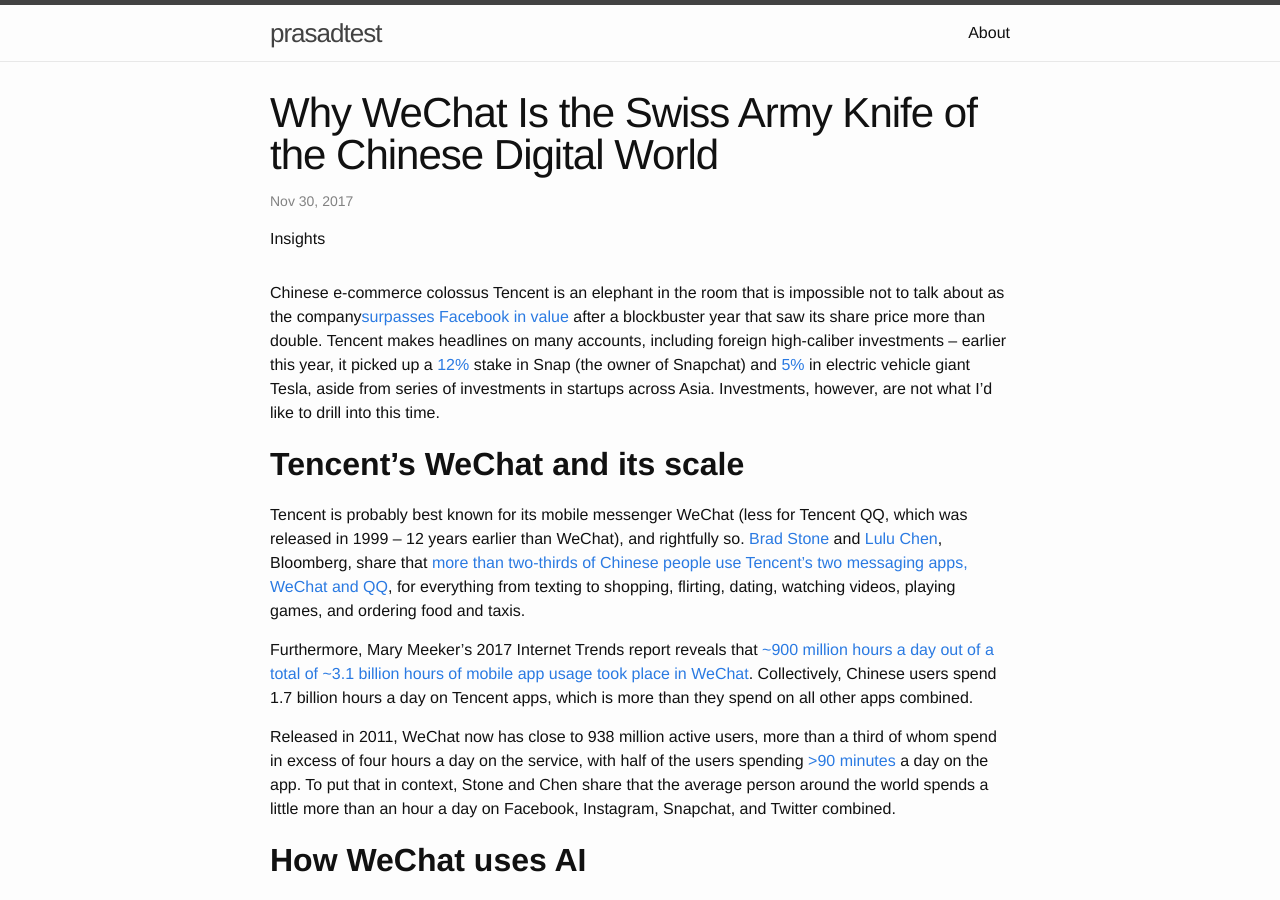
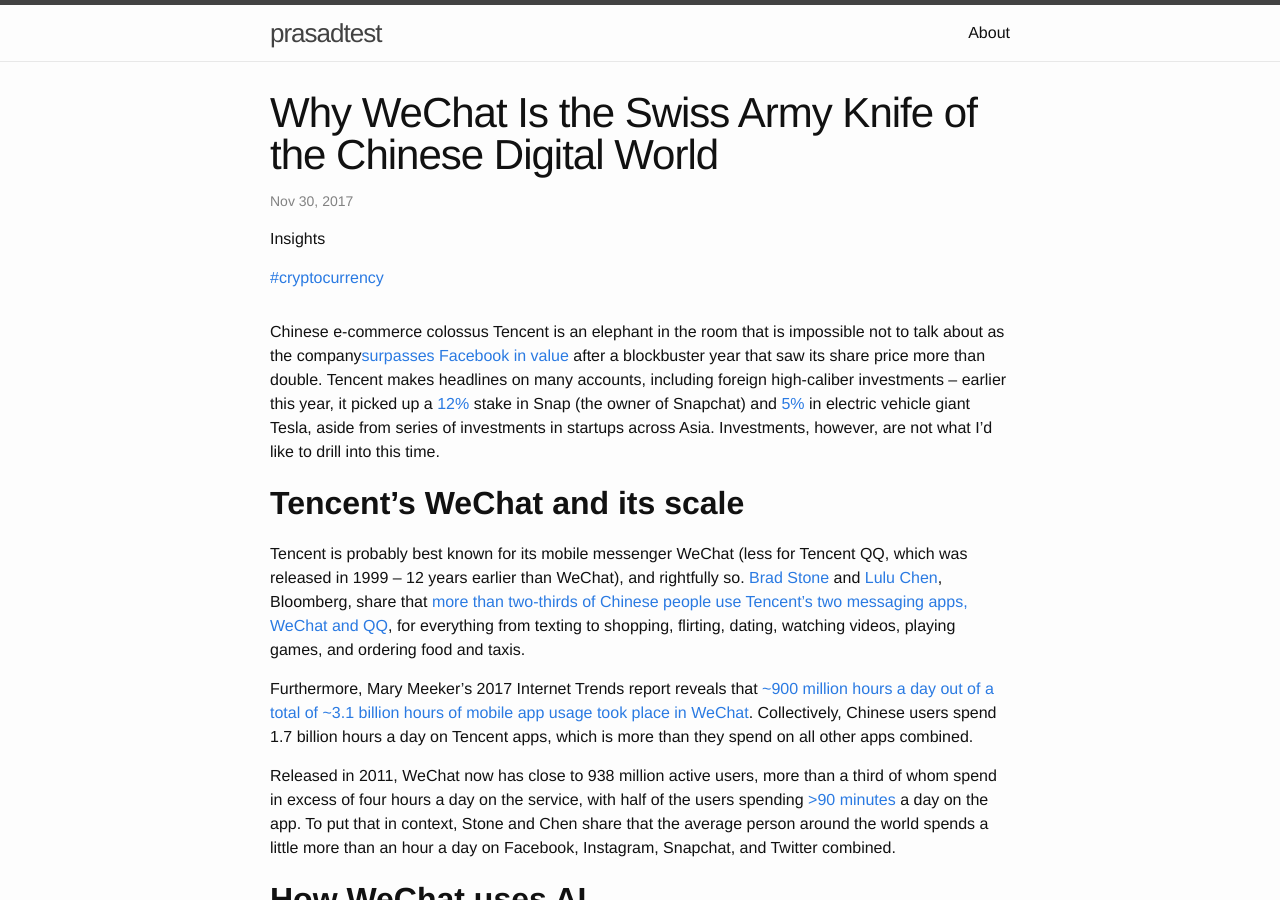
Before and after one commit to prasadltp/testweb, a Jekyll site: the page built from _posts/2017-11-30-why-wechat-is-the-swiss-army-knife-of-the-chinese-digital-world.markdown, in a window 1280 px wide and 900 px high. Built offline with Jekyll 4.4.1, drawn with Linux system fonts in a browser that asks for light colours.

Commit message:
Updated Why Wechat Is The Swiss Army Knife Of The Chinese Digital World

```diff
--- a/_posts/2017-11-30-why-wechat-is-the-swiss-army-knife-of-the-chinese-digital-world.markdown
+++ b/_posts/2017-11-30-why-wechat-is-the-swiss-army-knife-of-the-chinese-digital-world.markdown
@@ -1,6 +1,8 @@
 ---
 title: Why WeChat Is the Swiss Army Knife of the Chinese Digital World
 date: 2017-11-30 07:04:00 Z
+categories:
+- cryptocurrency
 tags:
 - Insights
 ---
```
